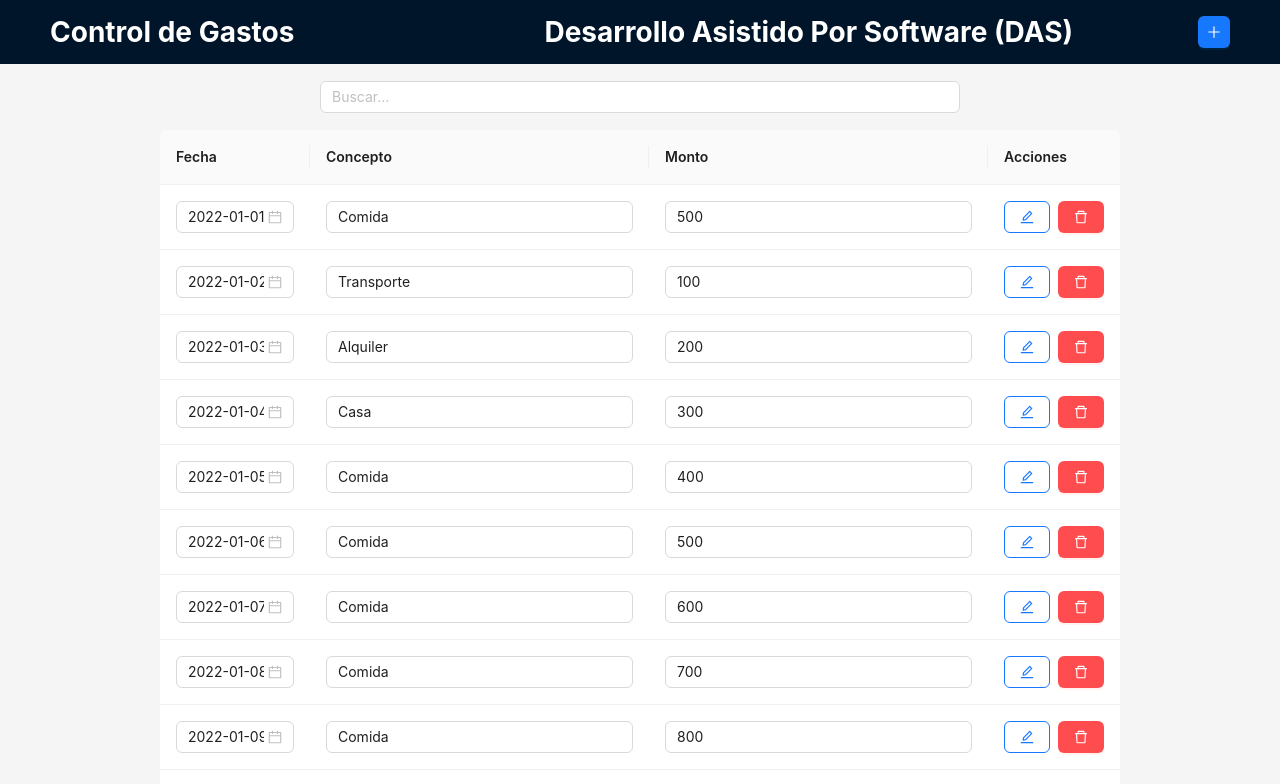
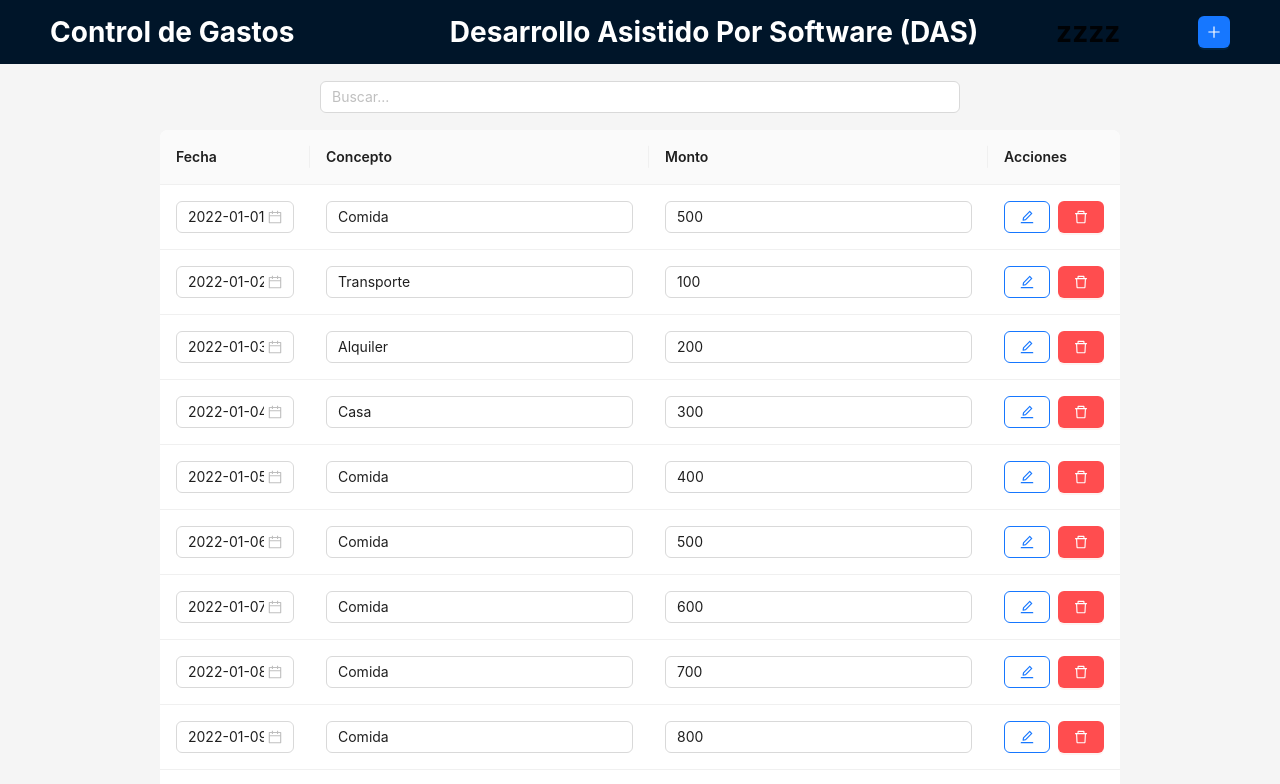
Before and after one commit to 21edclique/CI-CD, a React (Create React App) app: page / in a window 1280 px wide. Shown: the top 784 px of the page. Built offline with nearby package versions, Linux system fonts and the light colour scheme.

Commit message:
example change

```diff
--- a/src/components/HeaderApp.jsx
+++ b/src/components/HeaderApp.jsx
@@ -17,6 +17,7 @@ const HeaderApp = ({ setModalVisible }) => {
       <h1 style={{ color: "white" }}>Control de Gastos  </h1>
       <br />
       <h1 style={{ color: "white" }}>Desarrollo Asistido Por Software (DAS)</h1>
+      <h1>zzzz</h1>
       <Button
         type="primary"
         onClick={() => setModalVisible(true)}
```
